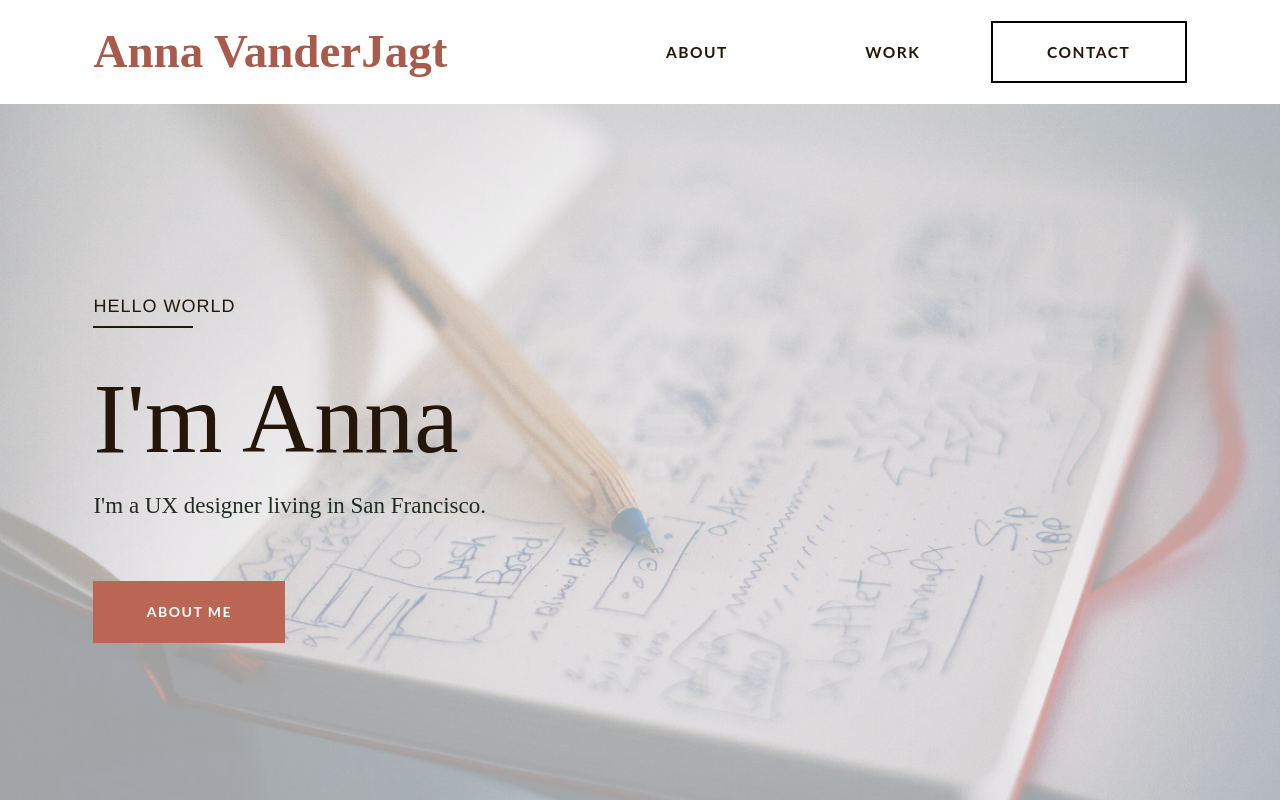
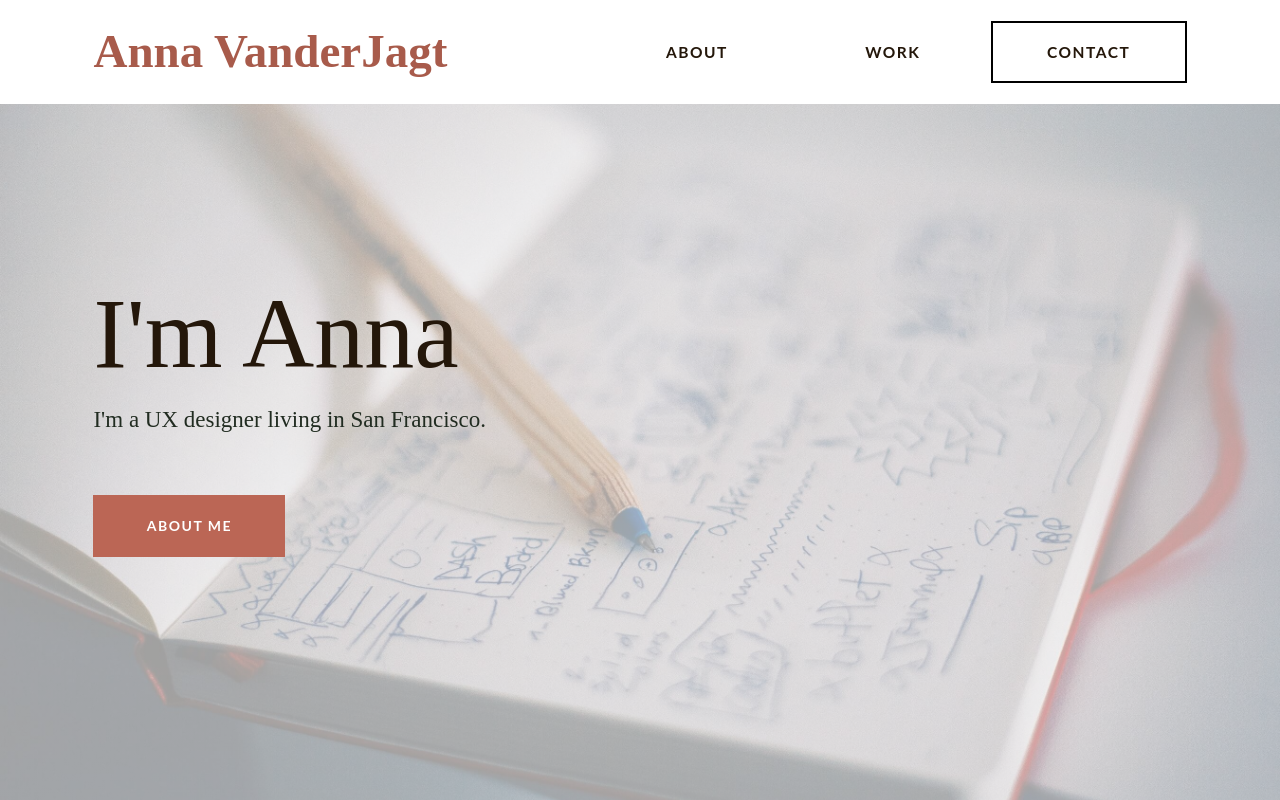
Before and after one commit to justinkahrs/portfolio-react, a React (Create React App) app: page / in a window 1280 px wide. Shown: the top 800 px of the page. Built offline with nearby package versions, Linux system fonts and the light colour scheme; what webfontloader would draw is missing.

Commit message:
remove h1

```diff
--- a/src/mainPage/Landing.js
+++ b/src/mainPage/Landing.js
@@ -64,10 +64,6 @@ class Landing extends Component {
     return (
       <div style={this.styles().page} id="annavanderjagt">
         <div style={this.styles().hero}>
-          <h1 style={this.styles().heroTitle}>
-            Hello World
-            <hr align="left" style={this.styles().hr} />
-          </h1>
           <div style={this.styles().heroName}>I'm Anna</div>
           <p style={this.styles().blurb}>
             I'm a UX designer living in San Francisco.
```
